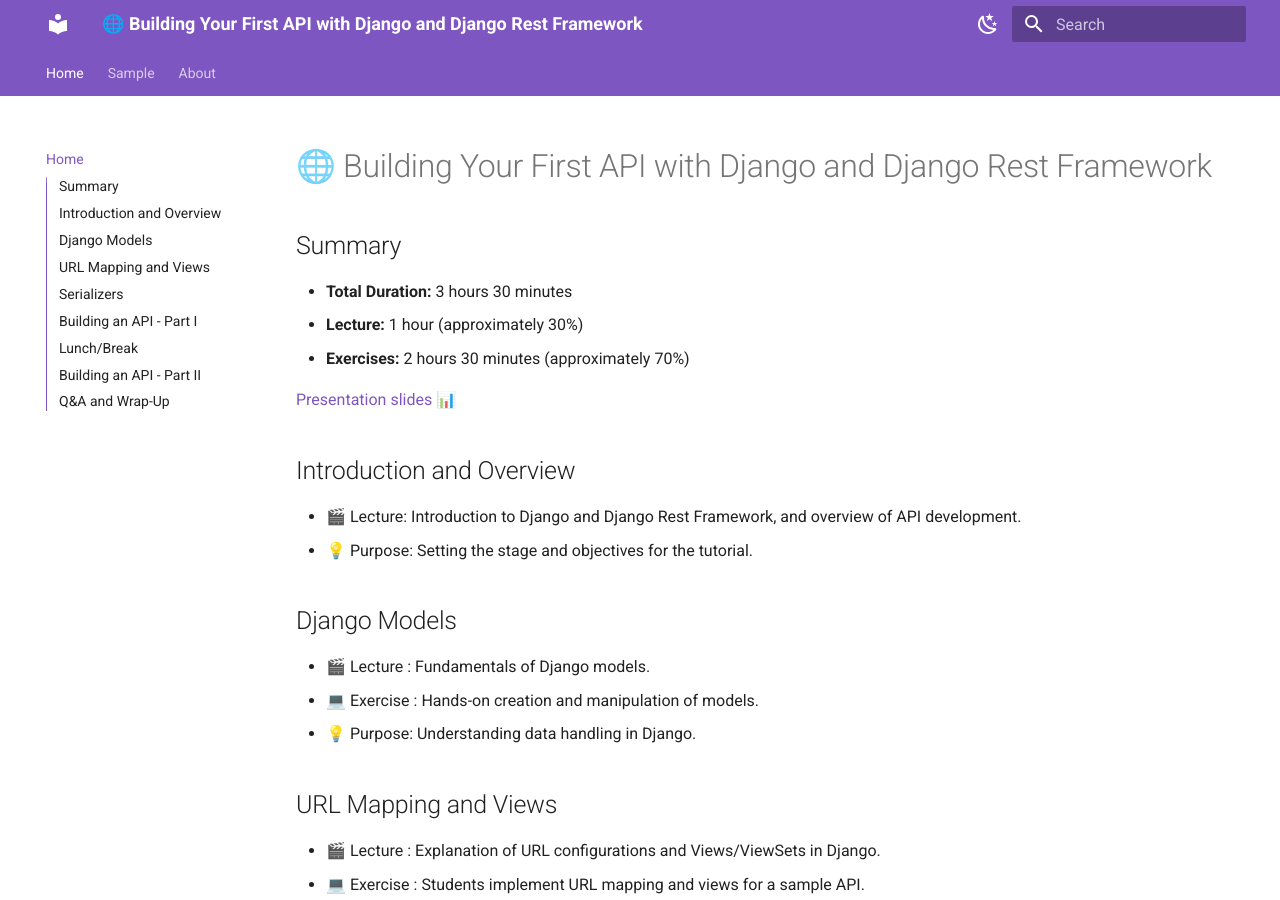
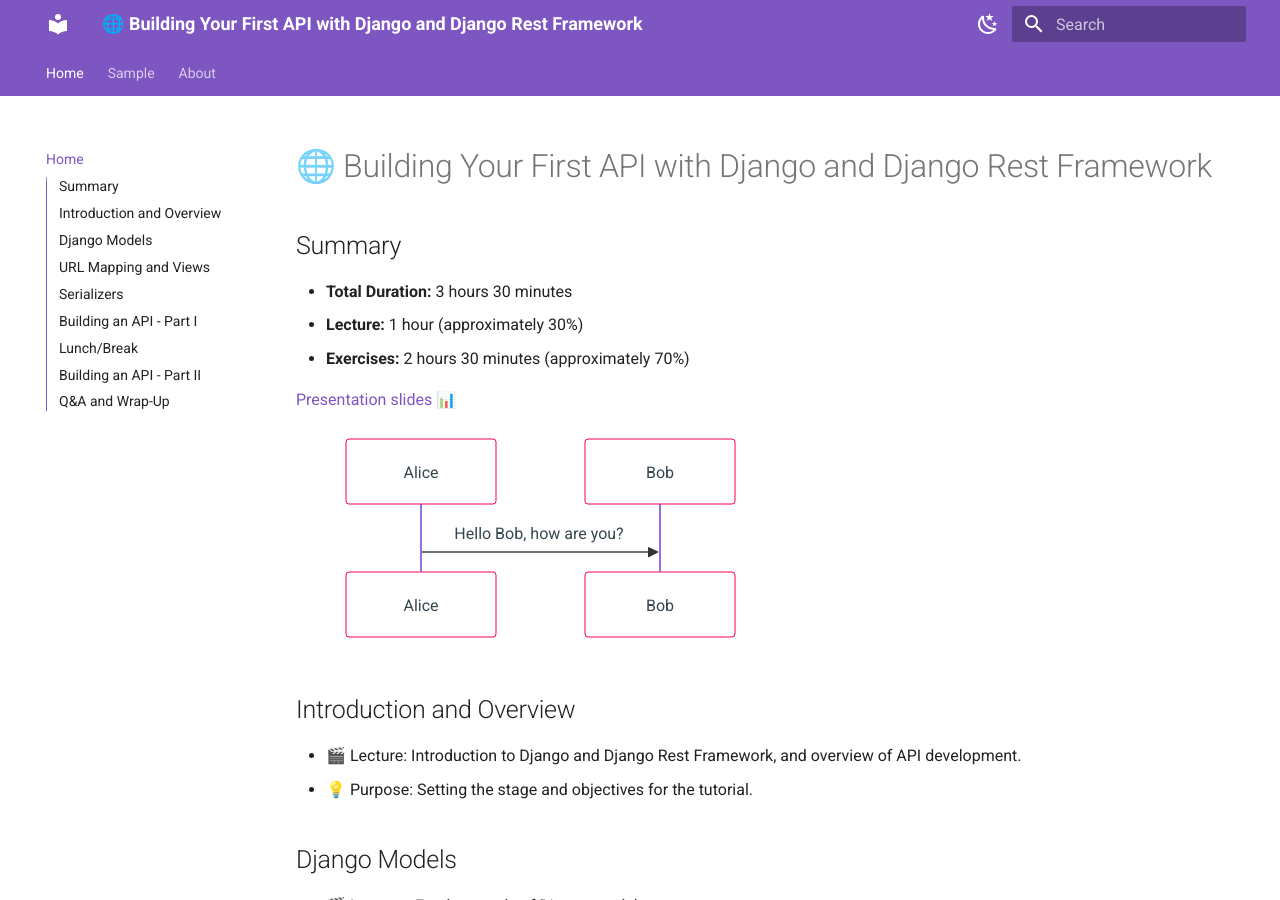
Before and after one commit to lipemorais/building-your-first-api-with-django-and-django-rest-framework, an MkDocs documentation site: the page built from docs/index.md, in a window 1280 px wide and 900 px high. Built offline with MkDocs 1.6.1 and Material for MkDocs 9.7.7, drawn with Linux system fonts in a browser that asks for light colours.

Commit message:
Add Mermaid diagram to documentation index
Added a sequence diagram using Mermaid into the documentation index to illustrate clearer communication between Alice and Bob. Additionally, configured `pymdownx.superfences` in `mkdocs.yml` to support Mermaid custom fences for better diagram rendering.

````diff
--- a/docs/index.md
+++ b/docs/index.md
@@ -8,6 +8,12 @@
 
 
 [Presentation slides](https://docs.google.com/presentation/d/1Ajv9MYQQ011_Y4r1W4I6Y-6XP_faFF0317Zkn2XupMw/edit?usp=sharing) 📊
+
+```mermaid
+sequenceDiagram
+    Alice ->> Bob: Hello Bob, how are you?
+```
+
 
 ## Introduction and Overview
 
--- a/mkdocs.yml
+++ b/mkdocs.yml
@@ -51,9 +51,13 @@
       generic: true
   - footnotes
   - pymdownx.details
-  - pymdownx.superfences
   - pymdownx.mark
   - attr_list
+  - pymdownx.superfences:
+      custom_fences:
+        - name: mermaid
+          class: mermaid
+          format: !!python/name:pymdownx.superfences.fence_code_format
   - pymdownx.emoji:
       emoji_index: !!python/name:material.extensions.emoji.twemoji
       emoji_generator: !!python/name:material.extensions.emoji.to_svg
````
